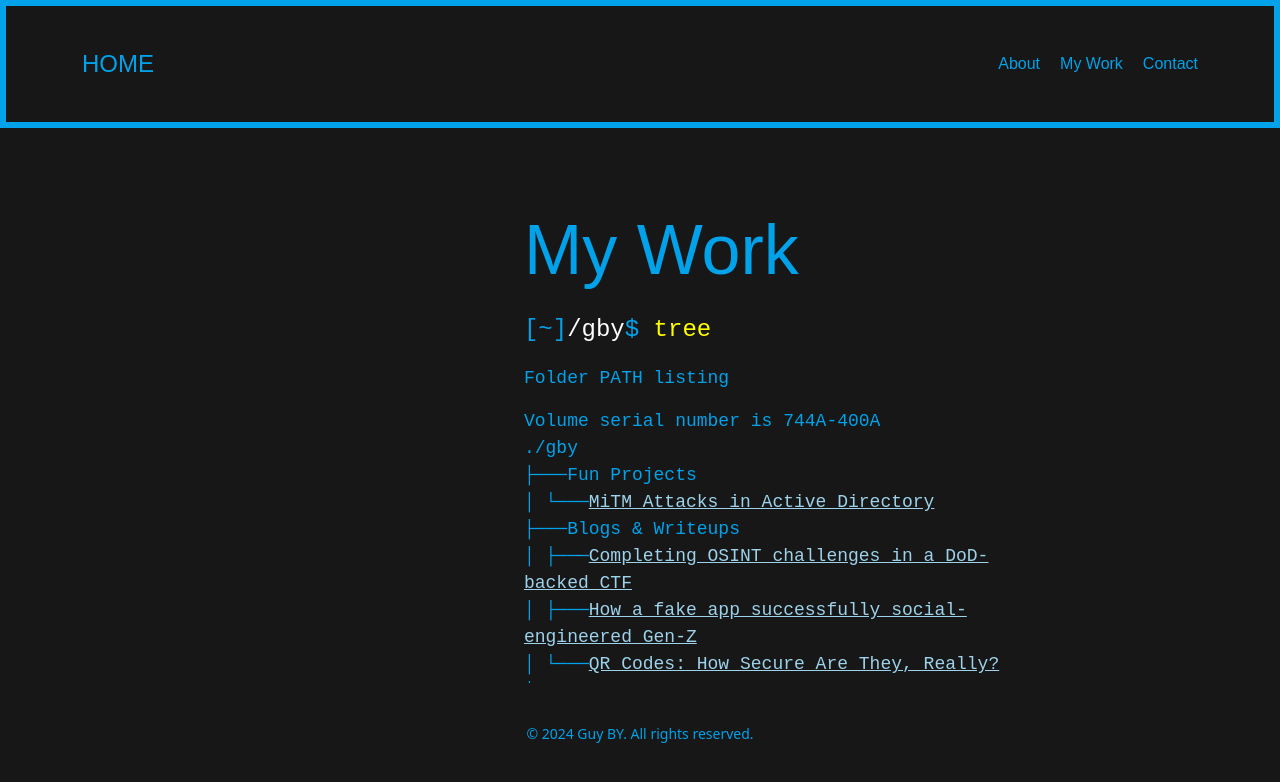
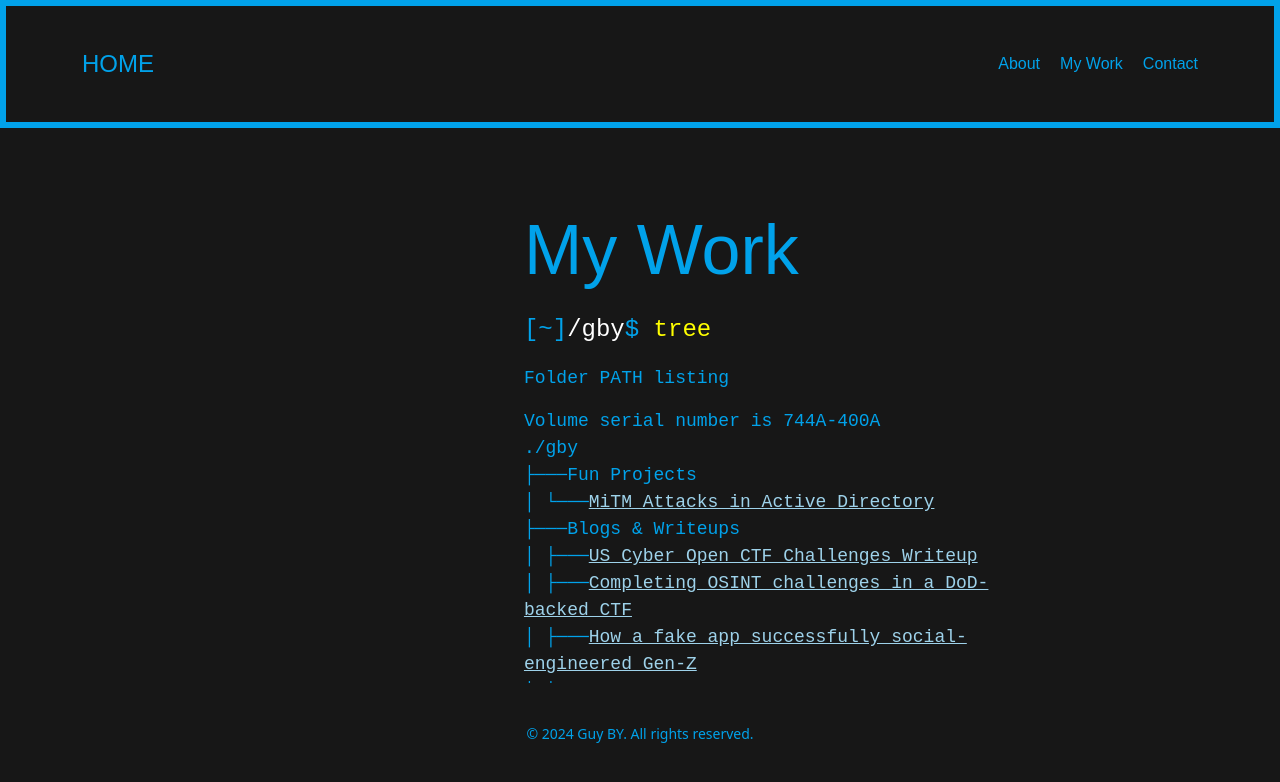
Before and after one commit to gbizy/gbizy.github.io, a React (Vite) app: page /mywork in a window 1280 px wide. Shown: the top 782 px of the page. Built offline with nearby package versions, Linux system fonts and the light colour scheme.

Commit message:
Added additional entry

```diff
--- a/src/pages/MyWork.tsx
+++ b/src/pages/MyWork.tsx
@@ -26,12 +26,14 @@ export default function MyWork() {
               </a>{" "}
               <br />
               ├───Blogs & Writeups <br />│ ├───
+              <a href="https://medium.com/@guyby/us-cyber-open-2024-challenges-writeup-c0761efacb8d">
+                US Cyber Open CTF Challenges Writeup
+              </a>{" "}
+              <br />│ ├───
               <a href="https://medium.com/@guyby/dod-cyber-sentinel-may-2024-osint-solutions-672c5eda5b6c">
                 Completing OSINT challenges in a DoD-backed CTF
               </a>{" "}
-              <br />
-              {/* │ ├───<a href="https://medium.com/@guyby/dod-cyber-sentinel-may-2024-osint-solutions-672c5eda5b6c">Completing OSINT challenges in a DoD-backed CTF</a>  <br/> */}
-              │ ├───
+              <br />│ ├───
               <a
                 href="https://medium.com/@guyby/how-a-fake-app-successfully-social-engineered-gen-z-723d5ddf7fa3"
                 target="_blank"
```
